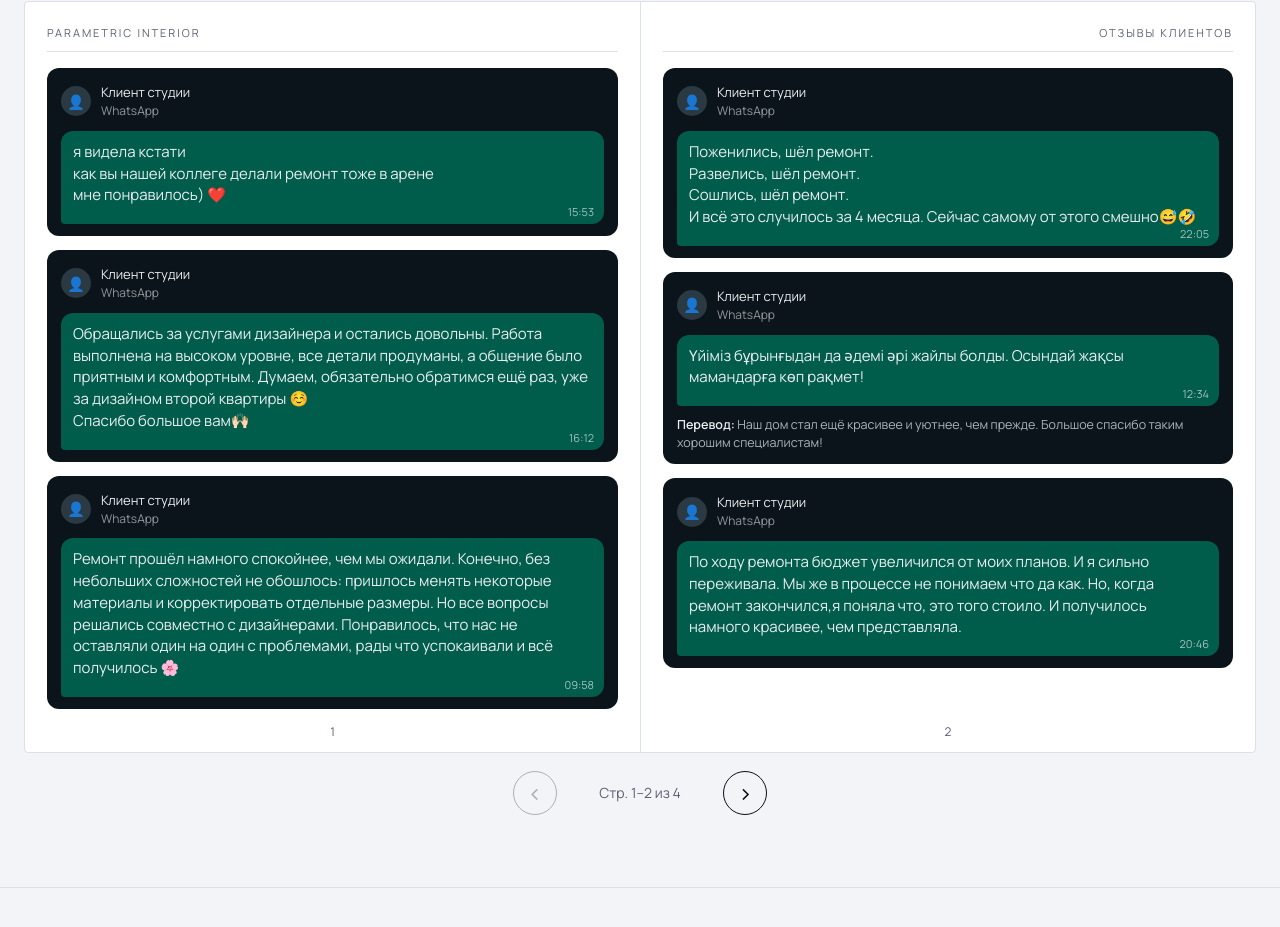
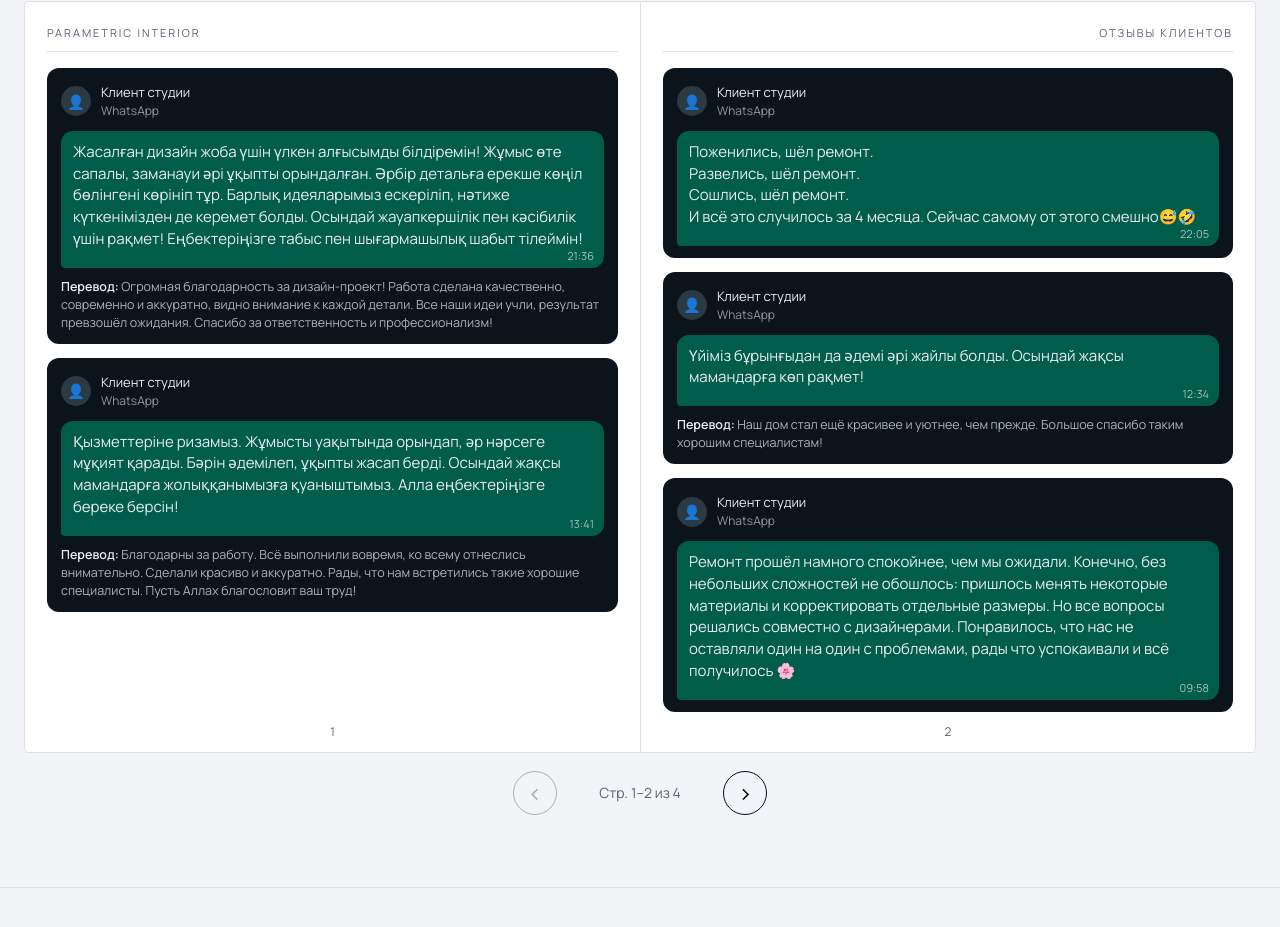
Before and after one commit to walerya1920-maker/walerya1920-maker.github.io, a plain HTML site: page index.html in a window 1280 px wide. Shown: the part 7340-8267 px from the top of the page. Drawn offline with Linux system fonts and the light colour scheme.

Commit message:
Отзывы: казахские отзывы на первых страницах, автолистание каждые 5 секунд
Co-Authored-By: Claude Opus 5.5 <noreply@anthropic.com>
Claude-Session: https://claude.ai/code/session_01MweRa65ReZu6YHCAT8q83Q

```diff
--- a/index.html
+++ b/index.html
@@ -1386,13 +1386,18 @@ function journalLayout(keep){
  const hs=cards.map(c=>{const cl=c.cloneNode(true);probe.appendChild(cl);const h=cl.getBoundingClientRect().height;probe.removeChild(cl);return h});
  const gap=14,base=jPer===2?560:540,mx=Math.max(...hs),sum=hs.reduce((a,x)=>a+x,0)+gap*(hs.length-1),unit=jCols*jPer;
  /* колонки заполняются «сначала самые высокие, в первую подходящую» — ровно, без дыр между отзывами */
- const pack=H=>{const ord=hs.map((x,i)=>i).sort((a,b)=>hs[b]-hs[a]),bins=[];ord.forEach(i=>{const t=bins.find(p=>p.h+gap+hs[i]<=H);if(t){t.items.push(i);t.h+=gap+hs[i]}else bins.push({items:[i],h:hs[i]})});return bins};
+ /* отзывы на других языках (с переводом) — всегда на первом развороте */
+ const pri=cards.map((c,i)=>c.dataset.lang?i:-1).filter(i=>i>=0),first=jCols*jPer;
+ const pack=H=>{const bins=[],put=(i,lim)=>{const t=bins.slice(0,lim).find(p=>p.h+gap+hs[i]<=H);if(t){t.items.push(i);t.h+=gap+hs[i];return true}if(bins.length<lim){bins.push({items:[i],h:hs[i]});return true}return false};
+  pri.slice().sort((a,b)=>hs[b]-hs[a]).forEach(i=>{if(!put(i,first))put(i,Infinity)});
+  hs.map((x,i)=>i).filter(i=>!pri.includes(i)).sort((a,b)=>hs[b]-hs[a]).forEach(i=>put(i,Infinity));return bins};
  const Hmax=Math.max(mx,Math.min(jPer===2?620:600,Math.round(window.innerHeight*0.72)));
  let n=Math.ceil(pack(Hmax).length/unit)*unit,lo=mx,hi=Hmax;
  if(n>unit&&pack(Hmax*1.15).length<=n-unit){n-=unit;hi=Math.round(Hmax*1.15)}
  while(hi-lo>3){const mid=(lo+hi)/2;if(pack(mid).length<=n)hi=mid;else lo=mid}
  jH=Math.ceil(hi);
- const bins=pack(jH).map(p=>p.items.sort((a,b)=>a-b)).sort((a,b)=>a[0]-b[0]);
+ const bins0=pack(jH).map(p=>p.items.sort((a,b)=>a-b)),hasP=b=>b.some(i=>pri.includes(i));
+ const bins=bins0.filter(hasP).concat(bins0.filter(b=>!hasP(b)).sort((a,b)=>a[0]-b[0]));
  jPages=[];for(let i=0;i<bins.length;i+=jCols)jPages.push(bins.slice(i,i+jCols).map(col=>col.map(k=>cards[k].outerHTML)));
  if(!keep)jPage=0;jPage=Math.min(jPage-(jPage%jPer),Math.max(0,jPages.length-1));jPage-=jPage%jPer;journalShow(0);
 }
@@ -1406,8 +1411,8 @@ function journalShow(dir){
  const [pv,nx]=j.querySelectorAll(".jarrow");pv.disabled=jPage===0;nx.disabled=jPage+jPer>=total;
 }
 function journalStep(d,auto){const n=jPage+d*jPer;if(!auto)jLast=Date.now();if(n<0||n>=jPages.length)return;jPage=n;journalShow(d)}
-/* автолистание раз в минуту: только когда журнал на экране, вкладка открыта и посетитель не листает сам и не держит курсор на журнале */
-const J_AUTO=60000;let jLast=Date.now(),jHover=false;
+/* автолистание каждые 5 секунд, как визуализации на главном экране: только когда журнал на экране, вкладка открыта и посетитель не листает сам и не держит курсор на журнале */
+const J_AUTO=5000;let jLast=Date.now(),jHover=false;
 document.addEventListener("mouseover",e=>{jHover=!!(e.target.closest&&e.target.closest("#journal"))});
 setInterval(()=>{const j=document.getElementById("journal");if(!j||!jPages.length||document.hidden||jHover)return;const r=j.getBoundingClientRect();if(r.bottom<80||r.top>window.innerHeight-80){jLast=Date.now();return}if(Date.now()-jLast<J_AUTO)return;jLast=Date.now();if(jPage+jPer>=jPages.length){jPage=0;journalShow(-1)}else journalStep(1,true)},1000);
 if(document.fonts&&document.fonts.ready)document.fonts.ready.then(()=>journalLayout(true));
@@ -1467,7 +1472,7 @@ function reviewsHTML(){
  return '<section class="block alt" id="reviews"><div class="wrap"><div class="sec-head"><div><div class="eyebrow">Обзоры и отзывы</div><h2>Живые объекты и мнения клиентов</h2></div><button class="btn ghost" data-act="revForm">Оставить отзыв</button></div>'+
  '<div class="filters" role="tablist"><button role="tab" class="chip'+(t==="video"?' on':'')+'" data-act="revTab" data-id="video">Видеообзоры объектов · '+vids.length+'</button><button role="tab" class="chip'+(t==="text"?' on':'')+'" data-act="revTab" data-id="text">Отзывы клиентов · '+pub.length+'</button></div>'+
  (t==="video"?(vids.length?'<div class="vgrid">'+vids.map(vCard).join("")+'</div><p class="muted" style="font-size:13px;margin-top:14px">Видео открываются в Instagram.</p>':'<p class="muted">Видеообзоры скоро появятся.</p>')
- :(pub.length?'<div class="journal" id="journal"><div class="jbook" aria-live="polite"></div><div class="jnav"><button class="jarrow" data-act="jstep" data-id="-1" aria-label="Предыдущая страница">‹</button><span class="jcount"></span><button class="jarrow" data-act="jstep" data-id="1" aria-label="Следующая страница">›</button></div><div class="jsrc" hidden>'+pub.map(r=>r.chat?'<figure class="chat"><div class="chat-top"><i>👤</i><div>'+esc(r.name)+'<span>WhatsApp</span></div></div><div class="bubble">'+esc(r.text)+'<time>'+esc((r.date||"").slice(11,16))+'</time></div>'+(r.tr?'<div class="tr"><b>Перевод:</b> '+esc(r.tr)+'</div>':'')+'</figure>':'<figure class="rcard">'+stars(r.rating)+'<blockquote>'+esc(r.text)+'</blockquote><figcaption><b>'+esc(r.name)+'</b>'+(r.object?'<span>'+esc(r.object)+'</span>':'')+'</figcaption></figure>').join("")+'</div></div>'
+ :(pub.length?'<div class="journal" id="journal"><div class="jbook" aria-live="polite"></div><div class="jnav"><button class="jarrow" data-act="jstep" data-id="-1" aria-label="Предыдущая страница">‹</button><span class="jcount"></span><button class="jarrow" data-act="jstep" data-id="1" aria-label="Следующая страница">›</button></div><div class="jsrc" hidden>'+pub.map(r=>r.chat?'<figure class="chat"'+(r.tr?' data-lang="kk"':'')+'><div class="chat-top"><i>👤</i><div>'+esc(r.name)+'<span>WhatsApp</span></div></div><div class="bubble">'+esc(r.text)+'<time>'+esc((r.date||"").slice(11,16))+'</time></div>'+(r.tr?'<div class="tr"><b>Перевод:</b> '+esc(r.tr)+'</div>':'')+'</figure>':'<figure class="rcard">'+stars(r.rating)+'<blockquote>'+esc(r.text)+'</blockquote><figcaption><b>'+esc(r.name)+'</b>'+(r.object?'<span>'+esc(r.object)+'</span>':'')+'</figcaption></figure>').join("")+'</div></div>'
    :'<div class="empty"><p>Здесь будут отзывы наших клиентов. Если мы уже сделали ваш интерьер, расскажите, как вам результат.</p><button class="btn" data-act="revForm">Написать отзыв</button></div>'))+
  '</div></section>';
 }
```
